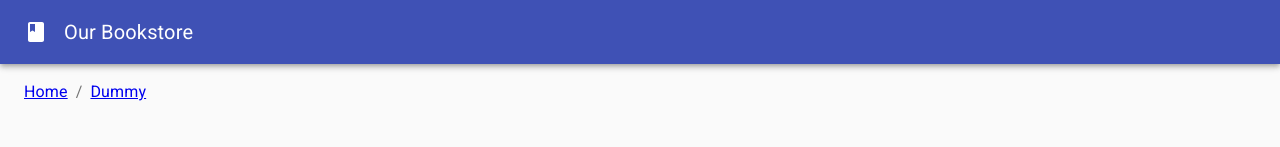
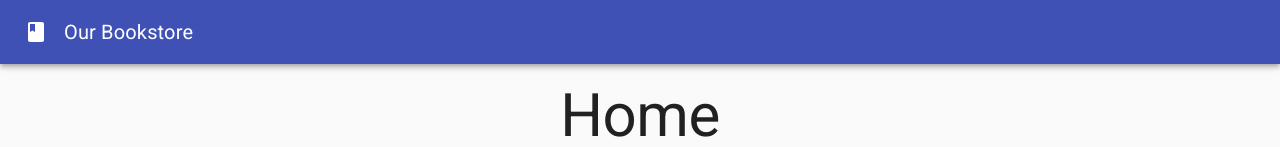
Before and after one commit to mkaroutsou/bookstore, a React (Create React App) app: page /#/ in a window 1280 px wide. Shown: the top 147 px of the page. Built offline with nearby package versions, Linux system fonts and the light colour scheme.

Commit message:
Some code cleanup and use debounce on search

```diff
--- a/src/components/AddBook.js
+++ b/src/components/AddBook.js
@@ -89,17 +89,20 @@ export default function AddBook({addBook}) {
                         To create a new Product, please fill the following fields.
                     </DialogContentText>
                     <ValidatorForm onSubmit={handleSubmit}>
+
                         {/*Title*/}
                         <TextValidator autoFocus name="title" label="Title" value={title} fullWidth
                                        className={classes.formControl} onChange={handleInputChange}
                                        validators={['minStringLength:10', 'maxStringLength:120', 'matchRegexp:([\\w!@"&*])']}
                                        errorMessages={['too small', 'too big', 'invalid character']}/>
+
                         {/*/!*Description*!/*/}
                         <TextValidator required name="description" label="Description" value={description} multiline
                                        rowsMax={4} fullWidth className={classes.formControl}
                                        onChange={handleInputChange}
                                        validators={['maxStringLength:520', 'matchRegexp:^[A-Z]']}
                                        errorMessages={['too big', 'must start with capital letter']}/>
+
                         {/*Categories field*/}
                         <FormControl className={classes.formControl} fullWidth>
                             <InputLabel id="categories-label">Categories</InputLabel>
@@ -137,6 +140,7 @@ export default function AddBook({addBook}) {
                                        fullWidth className={classes.formControl} onChange={handleInputChange}
                                        validators={['minNumber:1000', 'maxNumber:9999']}
                                        errorMessages={['invalid year', 'invalid year']}/>
+
                         {/*Number of pages*/}
                         <TextValidator required name="pages" label="Number of pages" value={pages} type="number"
                                        fullWidth className={classes.formControl} onChange={handleInputChange}
@@ -153,7 +157,6 @@ export default function AddBook({addBook}) {
                                        className={classes.formControl} onChange={handleInputChange}
                                        validators={['minNumber:1000000000000', 'maxNumber:9999999999999']}
                                        errorMessages={['invalid isbn', 'invalid isbn']}/>
-
                     </ValidatorForm>
                 </DialogContent>
                 <DialogActions>
--- a/src/components/BookCard.js
+++ b/src/components/BookCard.js
@@ -29,7 +29,7 @@ export  default function BookCard({book}) {
             <CardMedia
                 className={classes.cardMedia}
                 image="https://picsum.photos/400/400"
-                title="{book.title}"
+                title={book.title}
             />
             <CardContent className={classes.cardContent}>
                 <Typography gutterBottom variant="h5" component="h2">
--- a/src/components/BookList.js
+++ b/src/components/BookList.js
@@ -25,10 +25,9 @@ export default function BookList() {
             setErrorData("No books available")
         }
 
-    }, [results, setResults, books, setBooks]);
+    }, [results, books]);
 
     const addBook = async (newBook) => {
-        console.log('er')
         setBooks([...books, newBook]);
         setResults(books)
     };
--- a/src/components/Breadcrumb.js
+++ /dev/null
@@ -1,33 +0,0 @@
-import React from "react";
-import {Breadcrumbs, makeStyles} from "@material-ui/core";
-import Container from "@material-ui/core/Container";
-import {NavLink} from "react-router-dom";
-
-function handleClick() {
-    console.log('yolo');
-}
-
-const useStyles = makeStyles((theme) => ({
-    breadcrumb: {
-        paddingTop: theme.spacing(2),
-        paddingBottom: theme.spacing(2),
-    },
-}));
-
-
-export default function Breadcrumb() {
-    const classes = useStyles();
-
-    return (
-        <Container className={classes.breadcrumb} maxWidth="lg">
-            <Breadcrumbs aria-label="breadcrumb">
-                <NavLink color="inherit" to="/" onClick={handleClick}>
-                    Home
-                </NavLink>
-                <NavLink color="textPrimary" to="/dummy" aria-current="page">
-                    Dummy
-                </NavLink>
-            </Breadcrumbs>
-        </Container>
-    )
-}
--- a/src/components/Layout.js
+++ b/src/components/Layout.js
@@ -7,7 +7,6 @@ import Typography from '@material-ui/core/Typography';
 import {makeStyles} from '@material-ui/core/styles';
 import Container from '@material-ui/core/Container';
 import Footer from "./Footer";
-import Breadcrumb from "./Breadcrumb";
 import {NavLink, Route, Switch} from "react-router-dom";
 import Home from "../pages/Home";
 import BookPage from "../pages/BookPage";
@@ -49,7 +48,6 @@ export default function Layout() {
                     </Toolbar>
                 </AppBar>
                 <main>
-                    <Breadcrumb/>
                     <Container className={classes.cardGrid} maxWidth="lg">
                         <Switch>
                             <Route exact path="/" component={Home}/>
--- a/src/pages/BookPage.js
+++ b/src/pages/BookPage.js
@@ -41,7 +41,6 @@ export default function BookPage() {
 
     useEffect(() => {
         setLoading(true)
-        console.log(books)
         if (books.find(x => x.isbn === isbn)) {
             setLoading(false);
             setBook(books.find(x => x.isbn === isbn));
--- a/src/pages/Home.js
+++ b/src/pages/Home.js
@@ -1,4 +1,4 @@
-import React, {useState, useContext} from 'react';
+import React, {useState, useContext, useCallback} from 'react';
 import {makeStyles} from '@material-ui/core/styles';
 import Container from '@material-ui/core/Container';
 import BookList from "../components/BookList";
@@ -6,6 +6,7 @@ import Typography from "@material-ui/core/Typography";
 import SearchBar from "../components/SearchBar";
 import {SearchContext} from "../context/SearchContext";
 import {BooksContext} from "../context/BooksContext";
+import debounce from 'lodash.debounce';
 
 
 const useStyles = makeStyles((theme) => ({
@@ -26,20 +27,27 @@ export default function Home() {
     const classes = useStyles();
     const [books, setBooks] = useContext(BooksContext);
     const [results, setResults] = useState(books);
+    const [searchString, setSearchString] = useState([]);
 
 
-    // @todo add throttling
-    const searchForBook = (e) => {
-        let searchString = e.target.value
-        let results = books;
-        if (searchString) {
-            results = books.filter(({title, subtitle}) =>
-                title.toLowerCase().search(searchString.toLowerCase()) !== -1 ||
-                subtitle.toLowerCase().search(searchString.toLowerCase()) !== -1
-            )
-        }
-        setResults(results);
-    };
+    const handleSearch = (e) => {
+        setSearchString(e.target.value);
+        searchForBook(searchString);
+    }
+
+    const searchForBook = useCallback(
+        debounce(searchString => {
+            let searchResults = books;
+            if (searchString) {
+                searchResults = books.filter(({title, subtitle}) =>
+                    title.toLowerCase().search(searchString.toLowerCase()) !== -1 ||
+                    subtitle.toLowerCase().search(searchString.toLowerCase()) !== -1
+                )
+            }
+            setResults(searchResults);
+        }, 1000),
+        [],
+    );
 
     return (
         <SearchContext.Provider value={[results, setResults]}>
@@ -48,7 +56,7 @@ export default function Home() {
                     <Typography component="h1" variant="h2" align="center" color="textPrimary" gutterBottom>
                         Home
                     </Typography>
-                    <SearchBar className={classes.search} onSearch={searchForBook}/>
+                    <SearchBar className={classes.search} onSearch={handleSearch}/>
                 </Container>
             </div>
             <Container className={classes.cardGrid} maxWidth="lg">
```
Also changed, not shown: src/pages/Dummy.js (deleted, +0 -23 lines).
